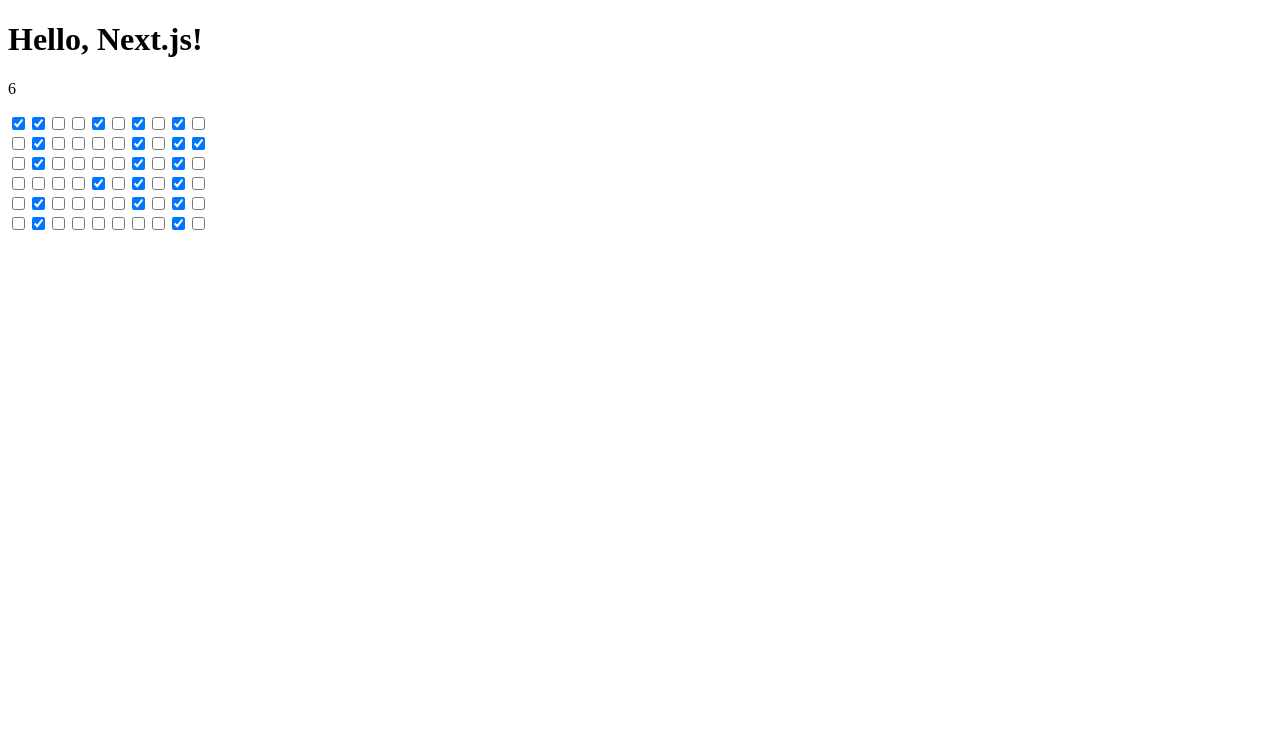
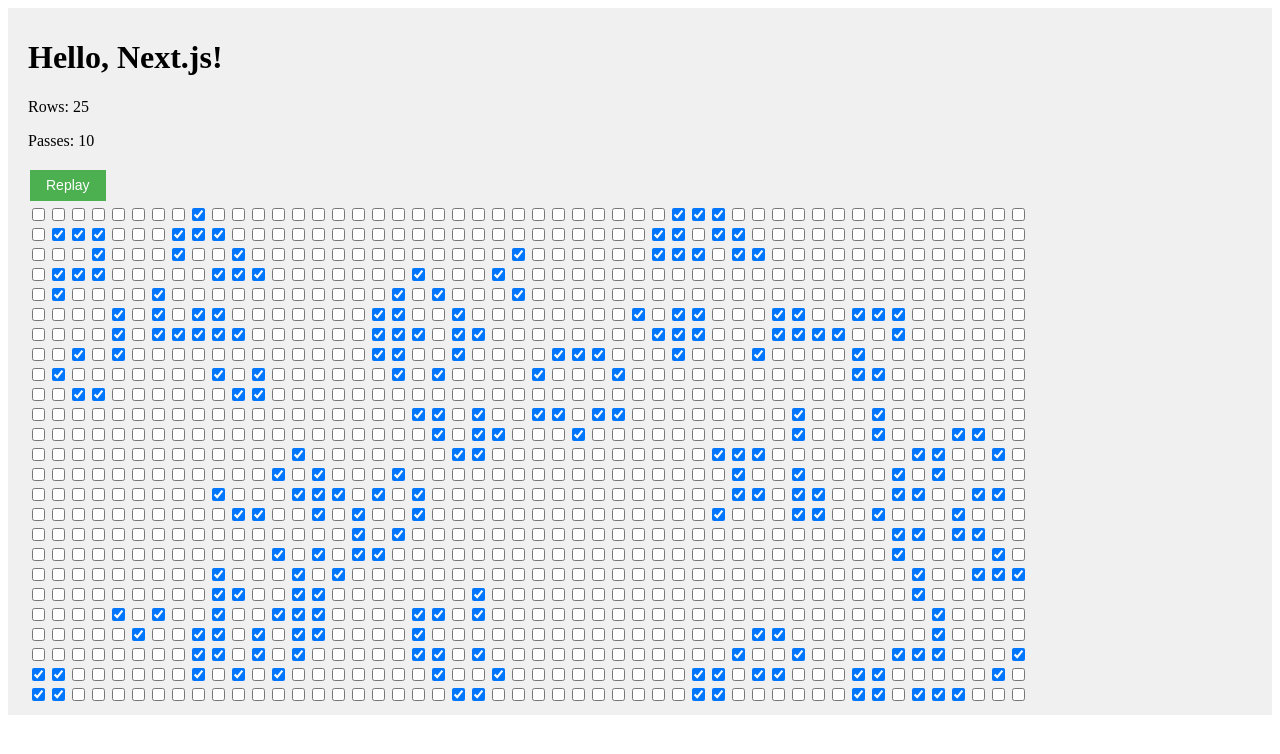
Before and after one commit to rae004/rae-game-of-life, a Next.js app: page / in a window 1280 px wide. Shown: the top 754 px of the page. Built offline with nearby package versions, Linux system fonts and the light colour scheme.

Commit message:
Add button to replay.

```diff
--- a/app/page.tsx
+++ b/app/page.tsx
@@ -1,32 +1,49 @@
 'use client';
 import * as React from 'react';
-import { useState } from 'react';
+import { useEffect, useState } from 'react';
+import { nextGeneration } from '@/src/nextGeneration';
+import { getGrid } from '@/src/getGrid';
+import styles from '@/app/styles.module.css';
 
-const lifeSimulation = [
-  [1, 1, 0, 0, 1, 0, 1, 0, 1, 0],
-  [0, 1, 0, 0, 0, 0, 1, 0, 1, 1],
-  [0, 1, 0, 0, 0, 0, 1, 0, 1, 0],
-  [0, 0, 0, 0, 1, 0, 1, 0, 1, 0],
-  [0, 1, 0, 0, 0, 0, 1, 0, 1, 0],
-  [0, 1, 0, 0, 0, 0, 0, 0, 1, 0],
-];
+const ROWS = 25;
+const COLS = 50;
+const GENS = 10;
 
 export default function Page() {
   const data = getData();
   const [population, setPopulation] = useState(data);
+  const [passes, setPasses] = useState(0);
+  console.log('passes', passes);
+
+  const replay = () => {
+    setPopulation(getData());
+    setPasses(0);
+  };
+
+  useEffect(() => {
+    if (passes < GENS) {
+      setPopulation((prev) => nextGeneration(prev, ROWS, COLS));
+      setPasses((prev) => prev + 1);
+    }
+  }, [passes]);
 
   return (
-    <div>
+    <div className={styles.container}>
       <h1>Hello, Next.js!</h1>
-      <p>{population.length}</p>
-      <div className={'flex flex-col'}>
+      <p>Rows: {population.length}</p>
+      <p>Passes: {passes}</p>
+      <button className={styles.replayButton} onClick={replay}>
+        Replay
+      </button>
+      <div>
         {population.map((row, rowIdx) => (
-          <div key={rowIdx} className={'flex-row'}>
+          <div key={rowIdx}>
             {row.map((node, nodeIdx) => (
               <input
                 key={nodeIdx}
                 id={`${rowIdx}-${nodeIdx}`}
                 type={'checkbox'}
+                // defaultChecked={node === 1}
                 checked={node === 1}
               />
             ))}
@@ -38,5 +55,6 @@
 }
 
 function getData() {
-  return lifeSimulation;
+  // return lifeSimulation;
+  return nextGeneration(getGrid(ROWS, COLS), ROWS, COLS);
 }
--- /dev/null
+++ b/app/styles.module.css
@@ -0,0 +1,24 @@
+.container {
+  margin: 0 auto;
+  padding: 10px 20px;
+  background: #f0f0f0;
+}
+
+.replayButton {
+  background-color: #4CAF50;
+  border: none;
+  color: white;
+  padding: 7.5px 16px;
+  text-align: center;
+  text-decoration: none;
+  display: inline-block;
+  font-size: 14px;
+  margin: 4px 2px;
+  cursor: pointer;
+}
+
+.replayButton:hover {
+  background-color: white;
+  outline: 2px solid #4CAF50;
+  color: #4CAF50;
+}
```
